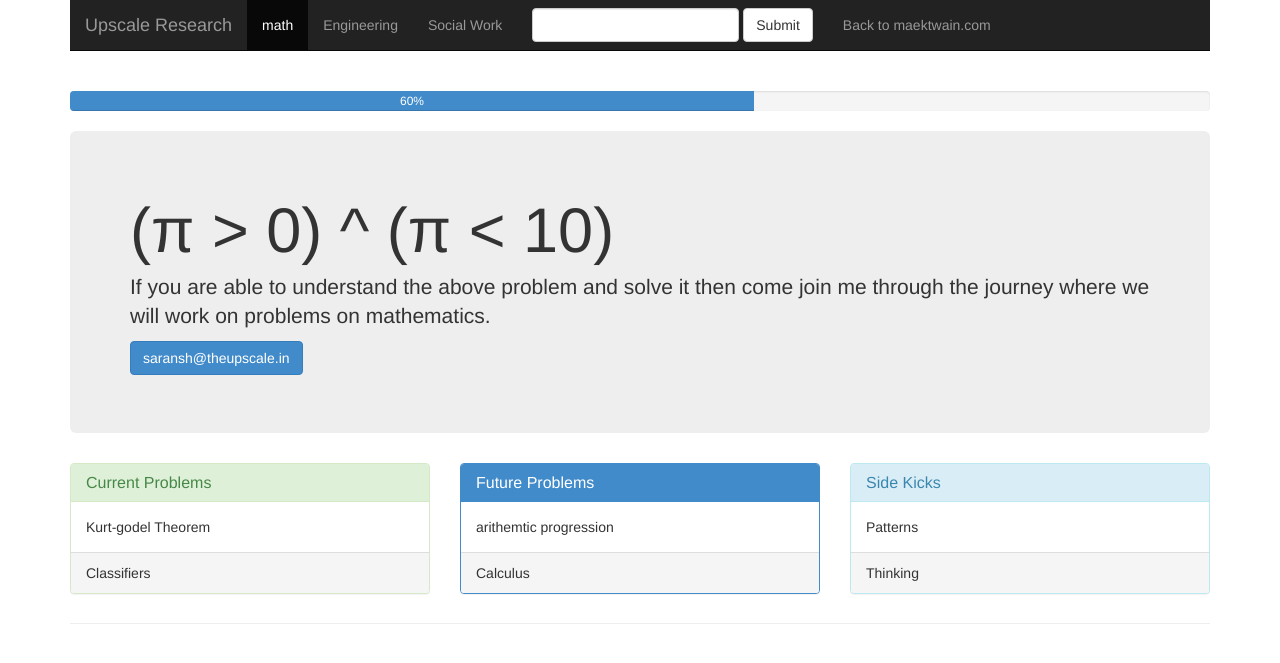
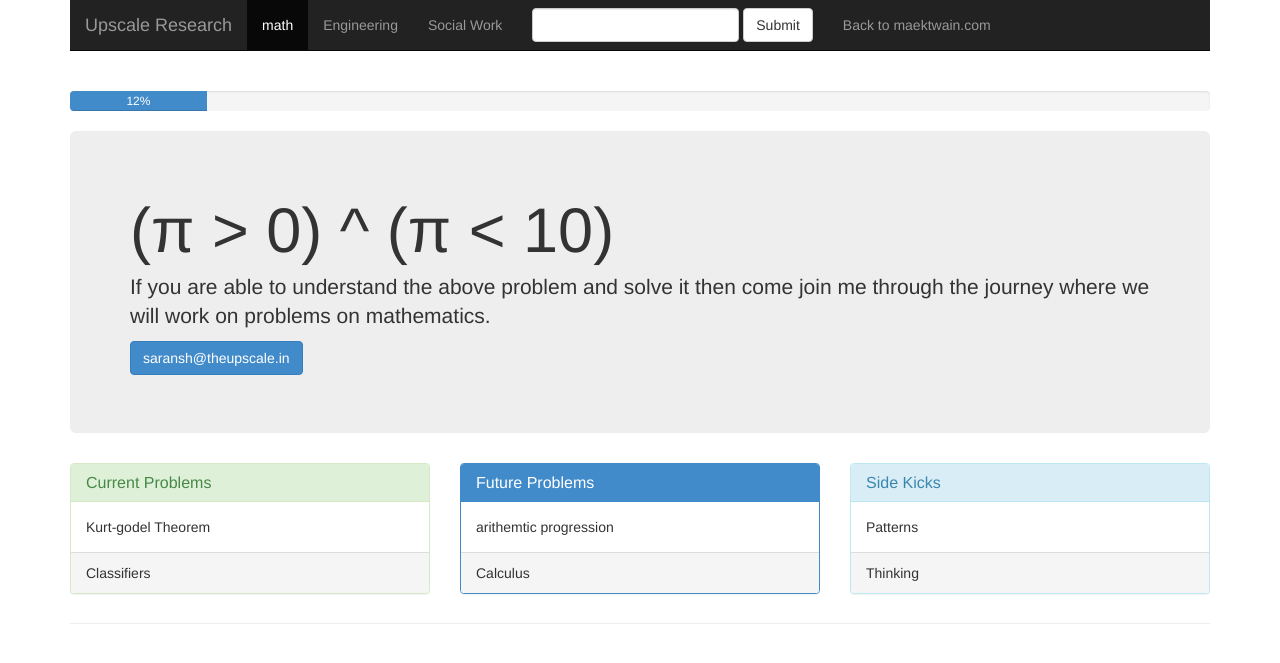
Before and after one commit to theupscale/maektwain.github.io, a Jekyll site: the page work/math/index.html, which Jekyll copies as it is, in a window 1280 px wide. Shown: the top 663 px of the page. Built offline with Jekyll 4.4.1, drawn with Linux system fonts in a browser that asks for light colours.

Commit message:
Changed the volume

```diff
--- a/work/math/index.html
+++ b/work/math/index.html
@@ -69,8 +69,8 @@
 			</nav>
 			<div class="page-header">
 			<div class="progress">
-			  <div class="progress-bar" role="progressbar" aria-valuenow="60" aria-valuemin="0" aria-valuemax="100" style="width: 60%;">
-			    60%
+			  <div class="progress-bar" role="progressbar" aria-valuenow="12" aria-valuemin="0" aria-valuemax="100" style="width: 12%;">
+			    12%
 			  </div>
 			</div>
 			<div class="jumbotron">
```
